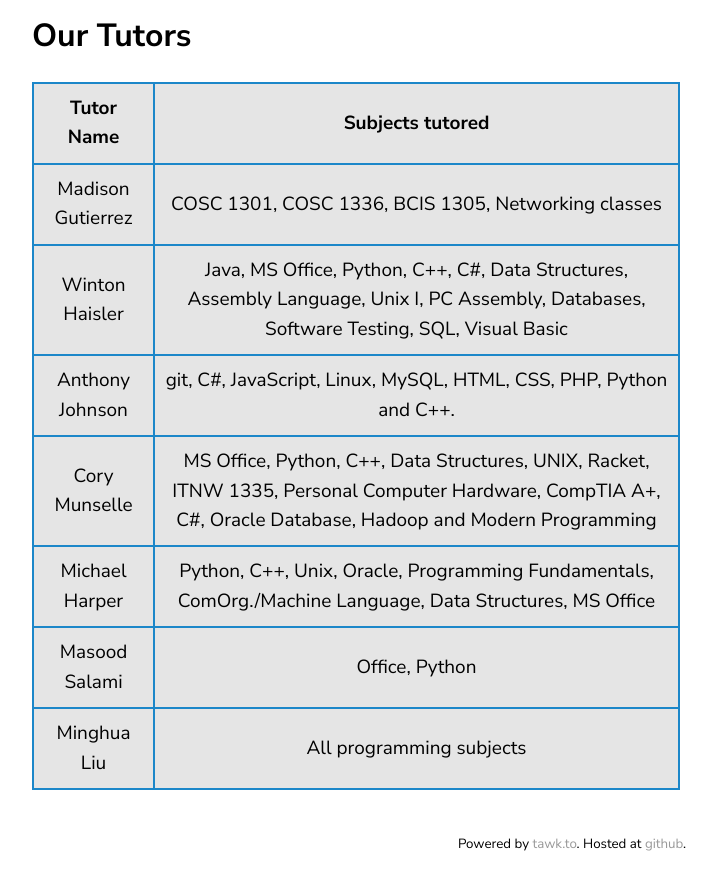
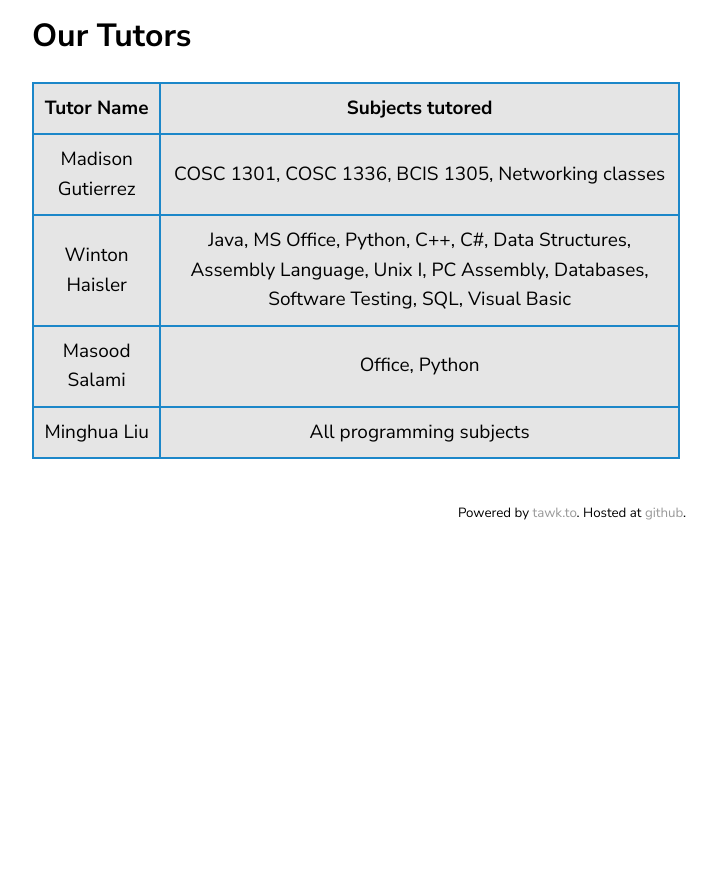
Before and after one commit to roosterrichard/acctutor, a Jekyll site: the page built from index.md, in a window 1280 px wide and 900 px high, scrolled down 2267 px. Shown: the top 890 px of the window, without its empty margins (68-785 px from the left). Built offline with Jekyll 4.4.1, drawn with Linux system fonts in a browser that asks for light colours; our own code applies the rules of GitHub Pages for plain Markdown files; after the commit the page ends 2836 px from its top, so only the background shows below that.

Commit message:
Update index.md

```diff
--- a/index.md
+++ b/index.md
@@ -45,9 +45,6 @@ This is a first come first serve system where the average wait time is < 3 minut
 </tr>
 <tr><td>Madison Gutierrez</td><td>COSC 1301, COSC 1336, BCIS 1305, Networking classes</td></tr>
 <tr><td>Winton Haisler</td><td>Java, MS Office, Python, C++, C#, Data Structures, Assembly Language, Unix I, PC Assembly, Databases, Software Testing, SQL, Visual Basic</td></tr>
-<tr><td>Anthony Johnson</td><td>git, C#, JavaScript, Linux, MySQL, HTML, CSS, PHP, Python and C++.</td></tr>
-<tr><td>Cory Munselle</td><td>MS Office, Python, C++, Data Structures, UNIX, Racket, ITNW 1335, Personal Computer Hardware, CompTIA A+, C#, Oracle Database, Hadoop and Modern Programming</td></tr>
-<tr><td>Michael Harper</td><td>Python, C++, Unix, Oracle, Programming Fundamentals, ComOrg./Machine Language, Data Structures, MS Office</td></tr>
 <tr><td>Masood Salami</td><td>Office, Python</td></tr>
 <tr><td>Minghua Liu</td><td>All programming subjects</td></tr>
 
```
